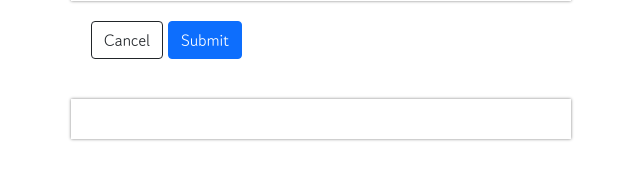
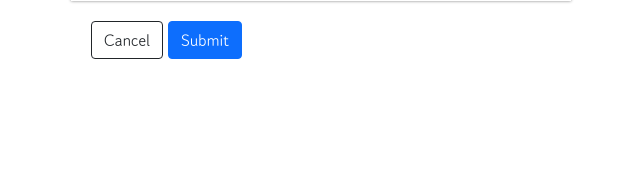
Before and after one commit to yoodeve/breadtalk, a Flask app: page /writing in a window 1280 px wide. Shown: the part 629-800 px from the top of the page, without its empty margins (319-959 px from the left). Run offline with Flask 2, Linux system fonts and the light colour scheme.

Commit message:
리뷰작성페이지 디자인 수정

```diff
--- a/app.py
+++ b/app.py
@@ -16,7 +16,6 @@ from datetime import datetime, timedelta
 SECRET_KEY = 'bread'
 
 app = Flask(__name__)
-
 
 @app.route('/')
 def home():
--- a/templates/write.html
+++ b/templates/write.html
@@ -180,9 +180,6 @@
     </div>
 
 
-    <div class="mypost2" id="post-box2">
-
-
     </div>
 </body>
 </html>
```
